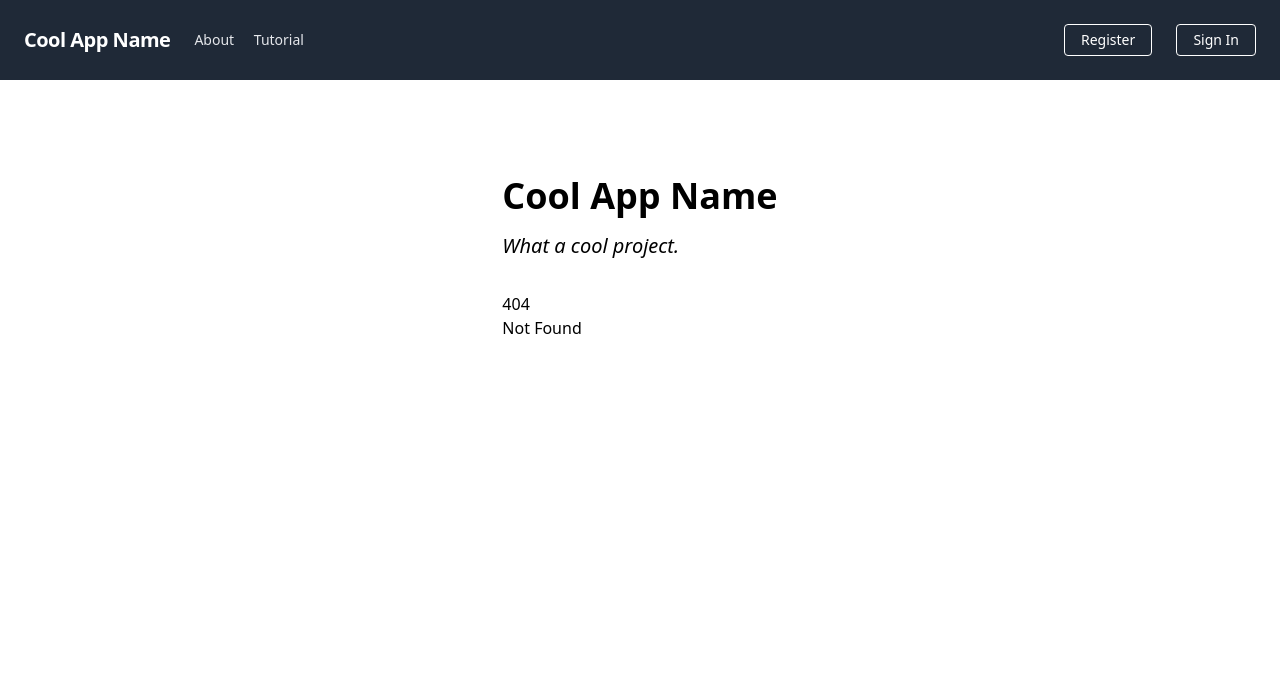
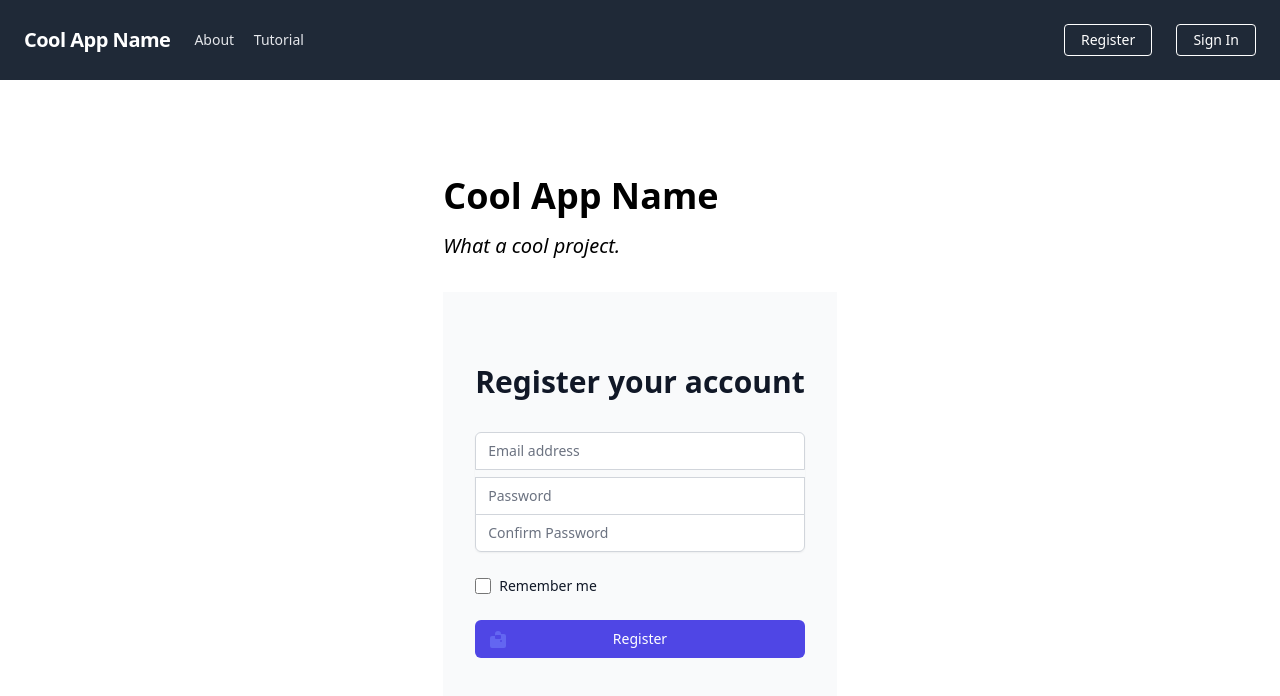
Before and after one commit to jjoeldaniel/362, a SvelteKit app: page /register in a window 1280 px wide. Before the commit this address had no page. Shown: the top 696 px of the page. Built offline with nearby package versions, Linux system fonts and the light colour scheme.

Commit message:
add login/register

```diff
--- /dev/null
+++ b/src/routes/login/+page.svelte
@@ -0,0 +1,96 @@
+<!-- FILEPATH: /Users/joel/projects/cs362/src/routes/login.svelte -->
+<script>
+	let userData = {
+		email: '',
+		password: '',
+		confirm_password: ''
+	};
+
+	function handleSubmit() {
+		console.log(userData);
+	}
+</script>
+
+<div class="flex items-center justify-center bg-gray-50 py-12 px-4 sm:px-6 lg:px-8">
+	<div class="max-w-md w-full space-y-8">
+		<div>
+			<h2 class="mt-6 text-center text-3xl font-extrabold text-gray-900">
+				Login in to your account
+			</h2>
+		</div>
+		<form class="mt-8 space-y-6" on:submit|preventDefault={handleSubmit}>
+			<input type="hidden" name="remember" value="true" />
+			<div class="rounded-md shadow-sm -space-y-px">
+				<div>
+					<label for="email-address" class="sr-only">Email address</label>
+					<input
+						id="email-address"
+						name="email"
+						type="email"
+						autocomplete="email"
+						required
+						class="appearance-none rounded-none relative block w-full px-3 py-2 border border-gray-300 placeholder-gray-500 text-gray-900 rounded-t-md focus:outline-none focus:ring-indigo-500 focus:border-indigo-500 focus:z-10 sm:text-sm"
+						placeholder="Email address"
+						bind:value={userData.email}
+					/>
+				</div>
+				<div>
+					<label for="password" class="sr-only">Password</label>
+					<input
+						id="password"
+						name="password"
+						type="password"
+						autocomplete="current-password"
+						required
+						class="appearance-none rounded-none relative block w-full px-3 py-2 border border-gray-300 placeholder-gray-500 text-gray-900 rounded-b-md focus:outline-none focus:ring-indigo-500 focus:border-indigo-500 focus:z-10 sm:text-sm"
+						placeholder="Password"
+						bind:value={userData.password}
+					/>
+				</div>
+			</div>
+
+			<div class="flex items-center justify-between">
+				<div class="flex items-center">
+					<input
+						id="remember-me"
+						name="remember-me"
+						type="checkbox"
+						class="h-4 w-4 text-indigo-600 focus:ring-indigo-500 border-gray-300 rounded"
+					/>
+					<label for="remember-me" class="ml-2 block text-sm text-gray-900"> Remember me </label>
+				</div>
+
+				<div class="text-sm">
+					<a href="#" class="font-medium text-indigo-600 hover:text-indigo-500">
+						Forgot your password?
+					</a>
+				</div>
+			</div>
+
+			<div>
+				<button
+					type="submit"
+					class="group relative w-full flex justify-center py-2 px-4 border border-transparent text-sm font-medium rounded-md text-white bg-indigo-600 hover:bg-indigo-700 focus:outline-none focus:ring-2 focus:ring-offset-2 focus:ring-indigo-500"
+				>
+					<span class="absolute left-0 inset-y-0 flex items-center pl-3">
+						<!-- Heroicon name: solid/lock-closed -->
+						<svg
+							class="h-5 w-5 text-indigo-500 group-hover:text-indigo-400"
+							xmlns="http://www.w3.org/2000/svg"
+							viewBox="0 0 20 20"
+							fill="currentColor"
+							aria-hidden="true"
+						>
+							<path
+								fill-rule="evenodd"
+								d="M10 2a3 3 0 0 0-3 3v2H4a2 2 0 0 0-2 2v8a2 2 0 0 0 2 2h12a2 2 0 0 0 2-2V7a2 2 0 0 0-2-2h-3V5a3 3 0 0 0-3-3zM7 7v2a1 1 0 0 0 1 1h4a1 1 0 0 0 1-1V7a1 1 0 0 0-1-1H8a1 1 0 0 0-1 1zm6 6a1 1 0 1 0 0-2 1 1 0 0 0 0 2z"
+								clip-rule="evenodd"
+							/>
+						</svg>
+					</span>
+					Sign in
+				</button>
+			</div>
+		</form>
+	</div>
+</div>
--- /dev/null
+++ b/src/routes/register/+page.svelte
@@ -0,0 +1,100 @@
+<!-- FILEPATH: /Users/joel/projects/cs362/src/routes/login.svelte -->
+<script>
+    let userData = {
+        email: '',
+        password: '',
+        confirm_password: ''
+    };
+
+    function handleSubmit() {
+        console.log(userData)
+    }
+</script>
+
+<div class="flex items-center justify-center bg-gray-50 py-12 px-4 sm:px-6 lg:px-8">
+	<div class="max-w-md w-full space-y-8">
+		<div>
+			<h2 class="mt-6 text-center text-3xl font-extrabold text-gray-900">Register your account</h2>
+		</div>
+		<form class="mt-8 space-y-6" on:submit|preventDefault={handleSubmit}>
+			<input type="hidden" name="remember" value="true" />
+			<div class="rounded-md shadow-sm -space-y-px">
+				<div class="mb-2">
+					<label for="email-address" class="sr-only">Email address</label>
+					<input
+						id="email-address"
+						name="email"
+						type="email"
+						autocomplete="email"
+						required
+						class="appearance-none rounded-none relative block w-full px-3 py-2 border border-gray-300 placeholder-gray-500 text-gray-900 rounded-t-md focus:outline-none focus:ring-indigo-500 focus:border-indigo-500 focus:z-10 sm:text-sm"
+						placeholder="Email address"
+						bind:value={userData.email}
+					/>
+				</div>
+				<div>
+					<label for="password" class="sr-only">Password</label>
+					<input
+						id="password"
+						name="password"
+						type="password"
+						autocomplete="current-password"
+						required
+						class="appearance-none rounded-none relative block w-full px-3 py-2 border border-gray-300 placeholder-gray-500 text-gray-900 focus:outline-none focus:ring-indigo-500 focus:border-indigo-500 focus:z-10 sm:text-sm"
+						placeholder="Password"
+						bind:value={userData.password}
+					/>
+				</div>
+				<div>
+					<label for="confirm_password" class="sr-only">Confirm Password</label>
+					<input
+						id="confirm_password"
+						name="confirm_password"
+						type="confirm_password"
+						required
+						class="appearance-none rounded-none relative block w-full px-3 py-2 border border-gray-300 placeholder-gray-500 text-gray-900 rounded-b-md focus:outline-none focus:ring-indigo-500 focus:border-indigo-500 focus:z-10 sm:text-sm"
+						placeholder="Confirm Password"
+						bind:value={userData.confirm_password}
+					/>
+				</div>
+			</div>
+
+			<div class="flex items-center justify-between">
+				<div class="flex items-center">
+					<input
+						id="remember-me"
+						name="remember-me"
+						type="checkbox"
+						class="h-4 w-4 text-indigo-600 focus:ring-indigo-500 border-gray-300 rounded"
+					/>
+					<label for="remember-me" class="ml-2 block text-sm text-gray-900"> Remember me </label>
+				</div>
+			</div>
+
+			<div>
+				<button
+					type="submit"
+					class="group relative w-full flex justify-center py-2 px-4 border border-transparent text-sm font-medium rounded-md text-white bg-indigo-600 hover:bg-indigo-700 focus:outline-none focus:ring-2 focus:ring-offset-2 focus:ring-indigo-500"
+				>
+					<span class="absolute left-0 inset-y-0 flex items-center pl-3">
+						<!-- Heroicon name: solid/lock-closed -->
+						<svg
+							class="h-5 w-5 text-indigo-500 group-hover:text-indigo-400"
+							xmlns="http://www.w3.org/2000/svg"
+							viewBox="0 0 20 20"
+							fill="currentColor"
+							aria-hidden="true"
+						>
+							<path
+								fill-rule="evenodd"
+								d="M10 2a3 3 0 0 0-3 3v2H4a2 2 0 0 0-2 2v8a2 2 0 0 0 2 2h12a2 2 0 0 0 2-2V7a2 2 0 0 0-2-2h-3V5a3 3 0 0 0-3-3zM7 7v2a1 1 0 0 0 1 1h4a1 1 0 0 0 1-1V7a1 1 0 0 0-1-1H8a1 1 0 0 0-1 1zm6 6a1 1 0 1 0 0-2 1 1 0 0 0 0 2z"
+								clip-rule="evenodd"
+							/>
+						</svg>
+					</span>
+					Register
+				</button>
+			</div>
+		</form>
+	</div>
+</div>
```
